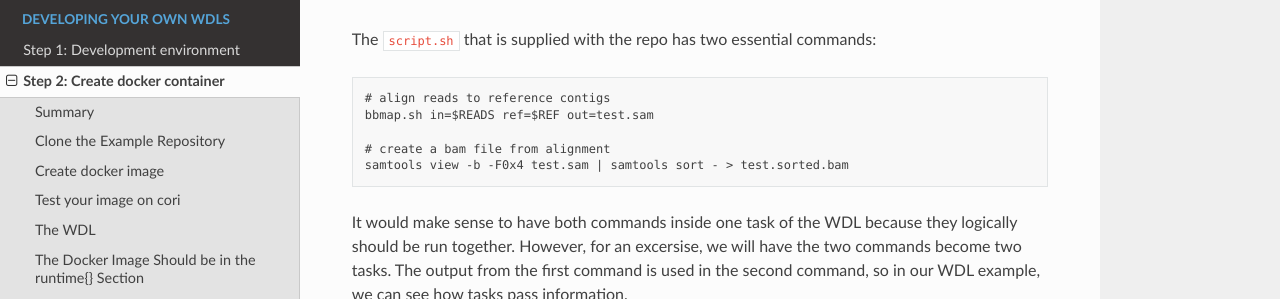
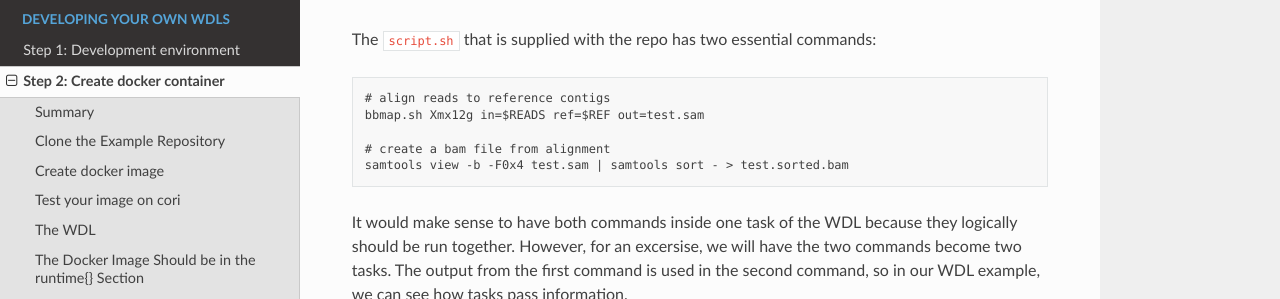
Before and after one commit to JGI-Bioinformatics/jaws, a Sphinx documentation site: the page built from docs/sphinx/source/Tutorials/create_env.rst, in a window 1280 px wide and 900 px high, scrolled down 3010 px. Shown: the part 169-468 px from the top of the window. Built offline with Sphinx 7.4.7 and the Read the Docs theme 2.0.0, drawn with Linux system fonts in a browser that asks for light colours.

```diff
--- a/docs/sphinx/source/Tutorials/create_env.rst
+++ b/docs/sphinx/source/Tutorials/create_env.rst
@@ -153,7 +153,7 @@
 .. code-block:: text
 
     # align reads to reference contigs
-    bbmap.sh in=$READS ref=$REF out=test.sam
+    bbmap.sh Xmx12g in=$READS ref=$REF out=test.sam
 
     # create a bam file from alignment
     samtools view -b -F0x4 test.sam | samtools sort - > test.sorted.bam
@@ -193,7 +193,7 @@
         }
 
         command {
-            bbmap.sh in=~{fastq} ref=~{fasta} out=test.sam
+            bbmap.sh Xmx12g in=~{fastq} ref=~{fasta} out=test.sam
         }
 
         runtime {
@@ -288,7 +288,7 @@
         }
 
         command {
-            shifter --image=jfroula/aligner-bbmap:2.0.2 bbmap.sh in=~{fastq} ref=~{fasta} out=test.sam
+            shifter --image=jfroula/aligner-bbmap:2.0.2 bbmap.sh Xmx12g in=~{fastq} ref=~{fasta} out=test.sam
         }
 
         output {
```
